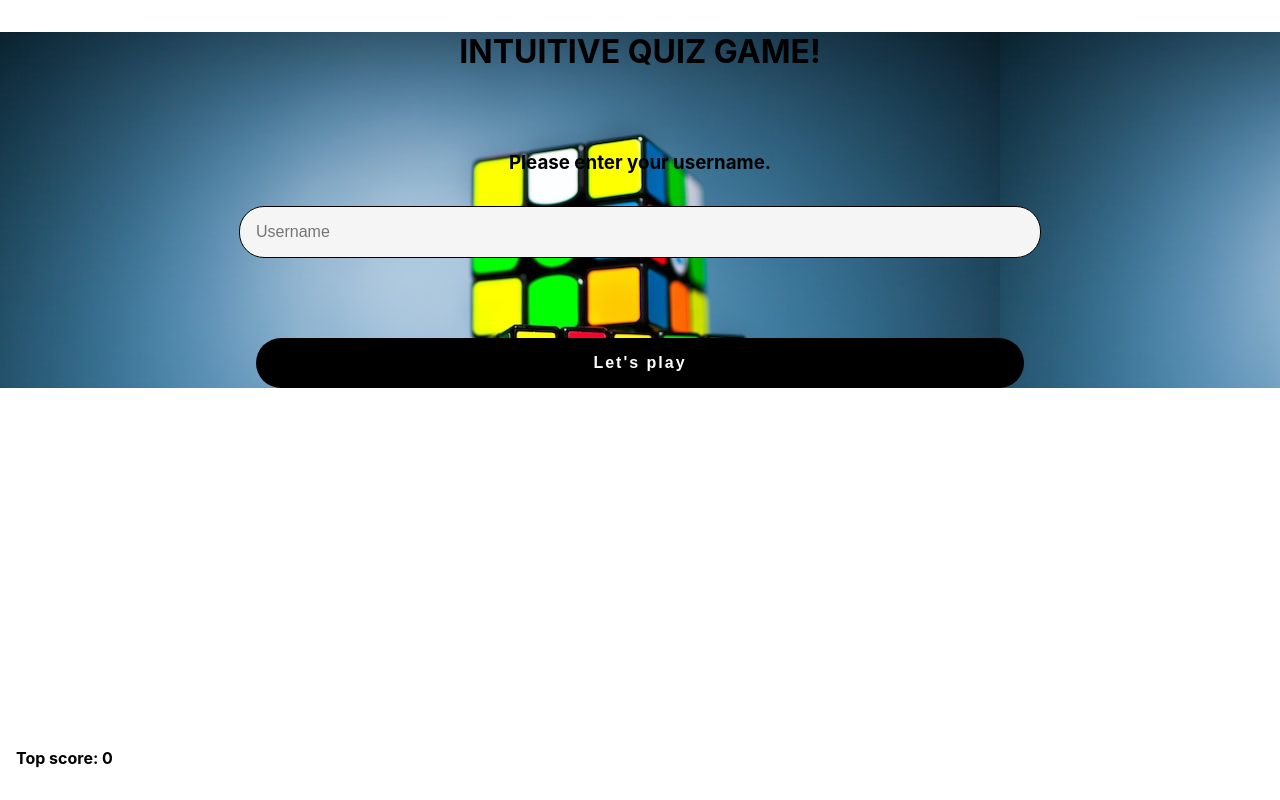
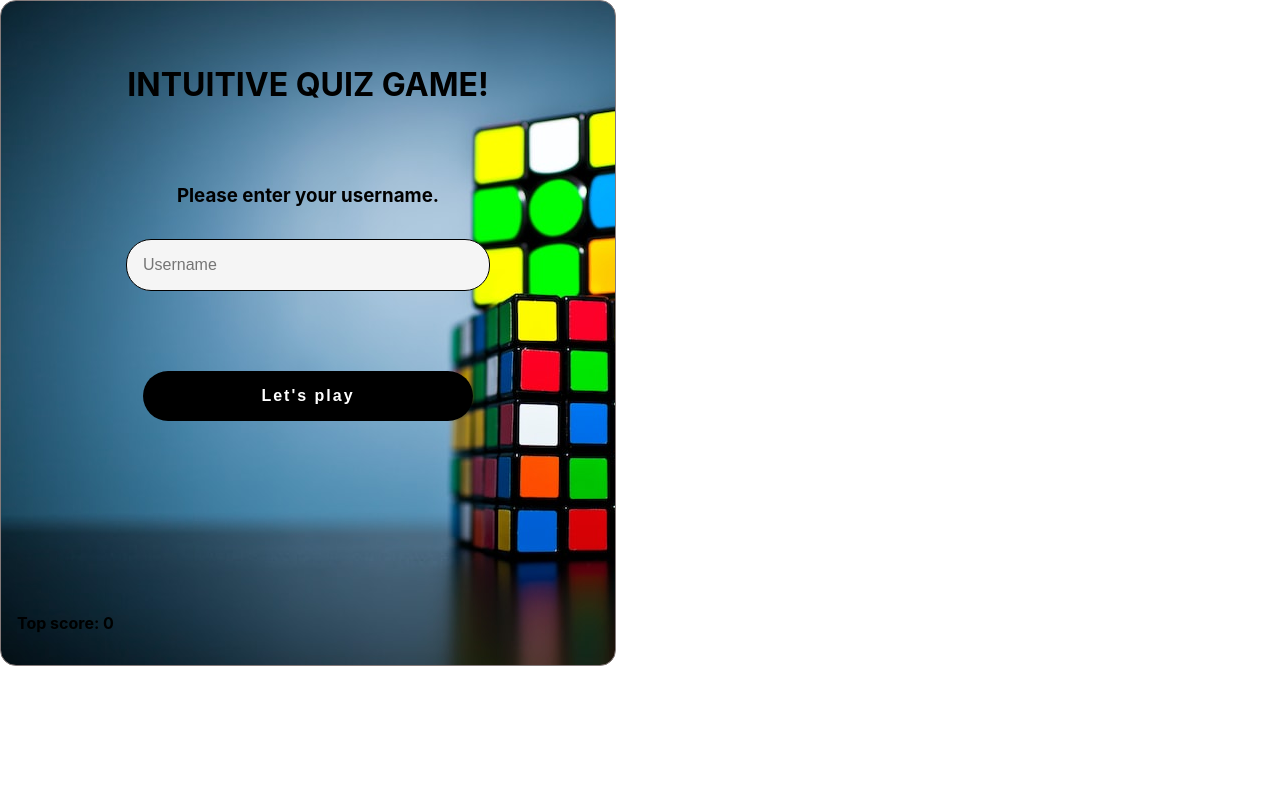
Before and after one commit to Bodipoh/quiz_app, a React (Create React App) app in the folder quizz/: page / in a window 1280 px wide. Built offline with nearby package versions, Linux system fonts and the light colour scheme.

Commit message:
card changed

```diff
--- a/quizz/src/Components/Card.css
+++ b/quizz/src/Components/Card.css
@@ -1,4 +1,4 @@
-.card {
+.frontcard {
   height: 600px;
   width: 550px;
   background-color: rgb(145, 133, 133);
```
